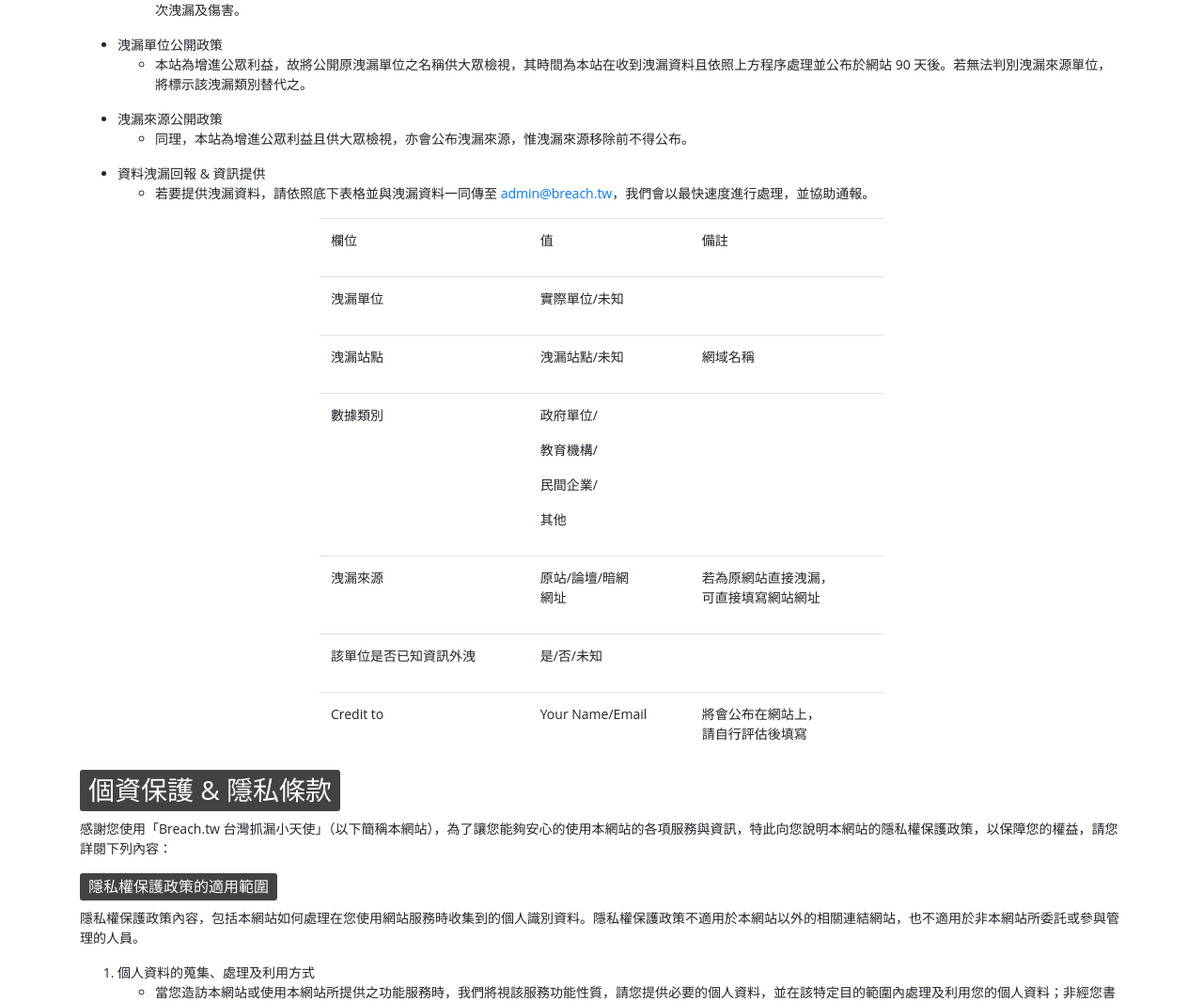
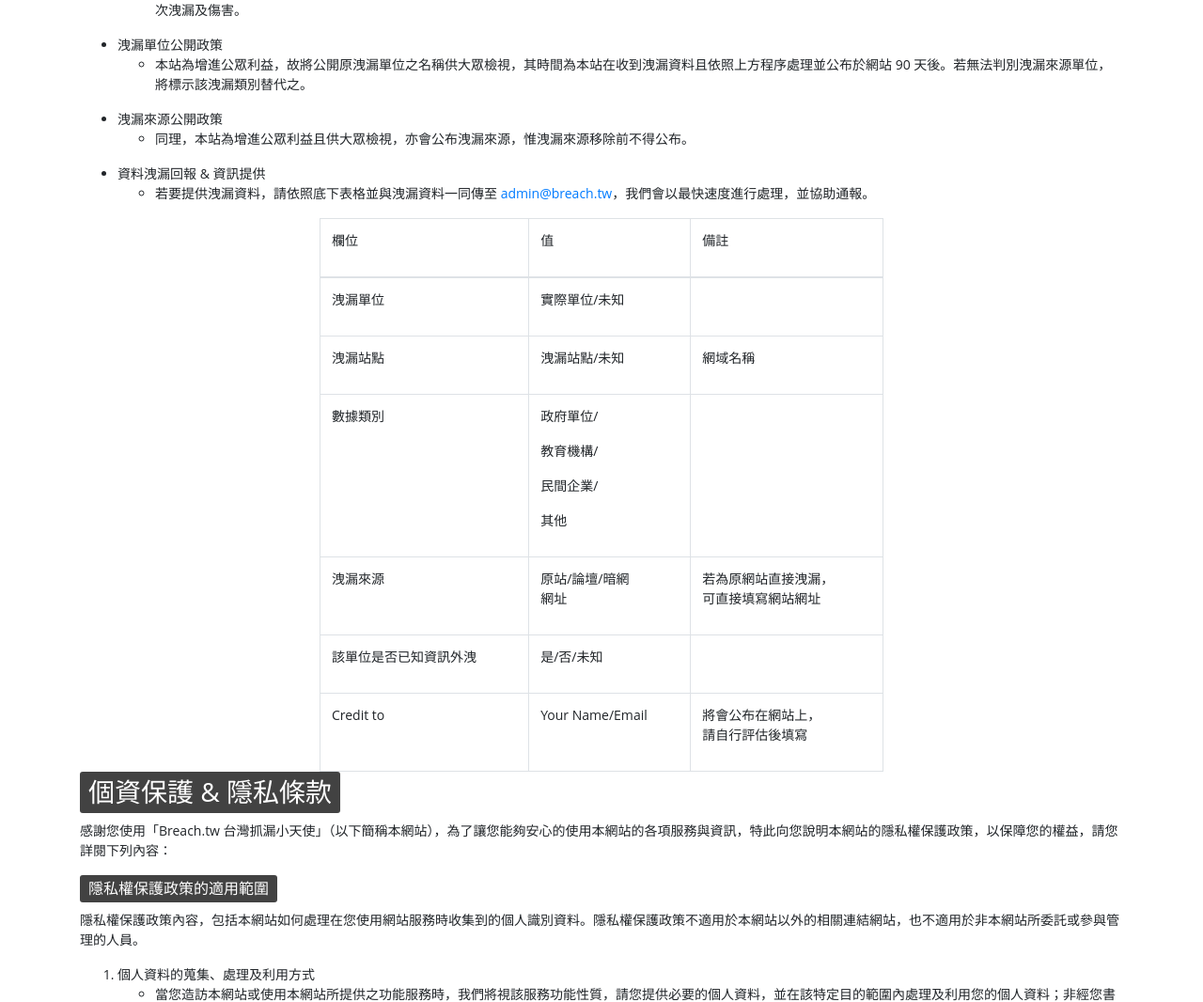
Before and after one commit to breach-tw/breach.tw, a PHP site: page /policy.php in a window 1280 px wide. Shown: the part 894-1960 px from the top of the page at 94% size. Run offline with PHP 8.4, Linux system fonts and the light colour scheme; some libraries are stand-ins or nearby versions.

Commit message:
Optimized report table in policy.php

```diff
--- a/policy.php
+++ b/policy.php
@@ -54,8 +54,8 @@ require 'src/header.php';
             <li>若要提供洩漏資料，請依照底下表格並與洩漏資料一同傳至 <a href="mailto:admin@breach.tw">admin@breach.tw</a>，我們會以最快速度進行處理，並協助通報。</li>
         </ul>
     </ul>
-    <table class="table" style="max-width: 600px;margin: 0 auto;">
-        <tbody>
+    <table class="table table-bordered" style="max-width: 600px;margin: 0 auto;">
+        <thead>
             <tr>
                 <td>
                     <p>欄位</p>
@@ -67,6 +67,8 @@ require 'src/header.php';
                     <p>備註</p>
                 </td>
             </tr>
+        </thead>
+        <tbody>
             <tr>
                 <td>
                     <p>洩漏單位</p>
```
